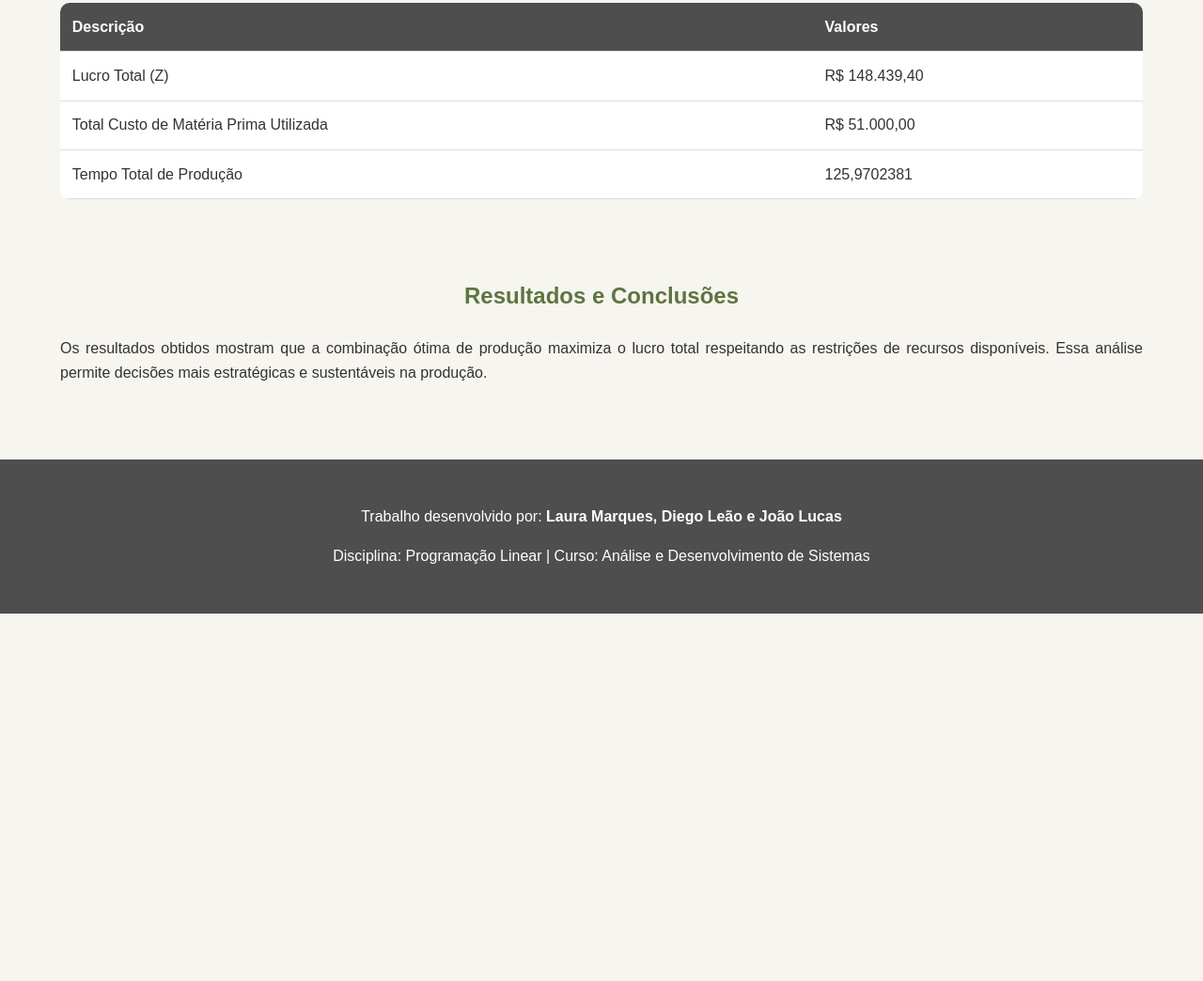
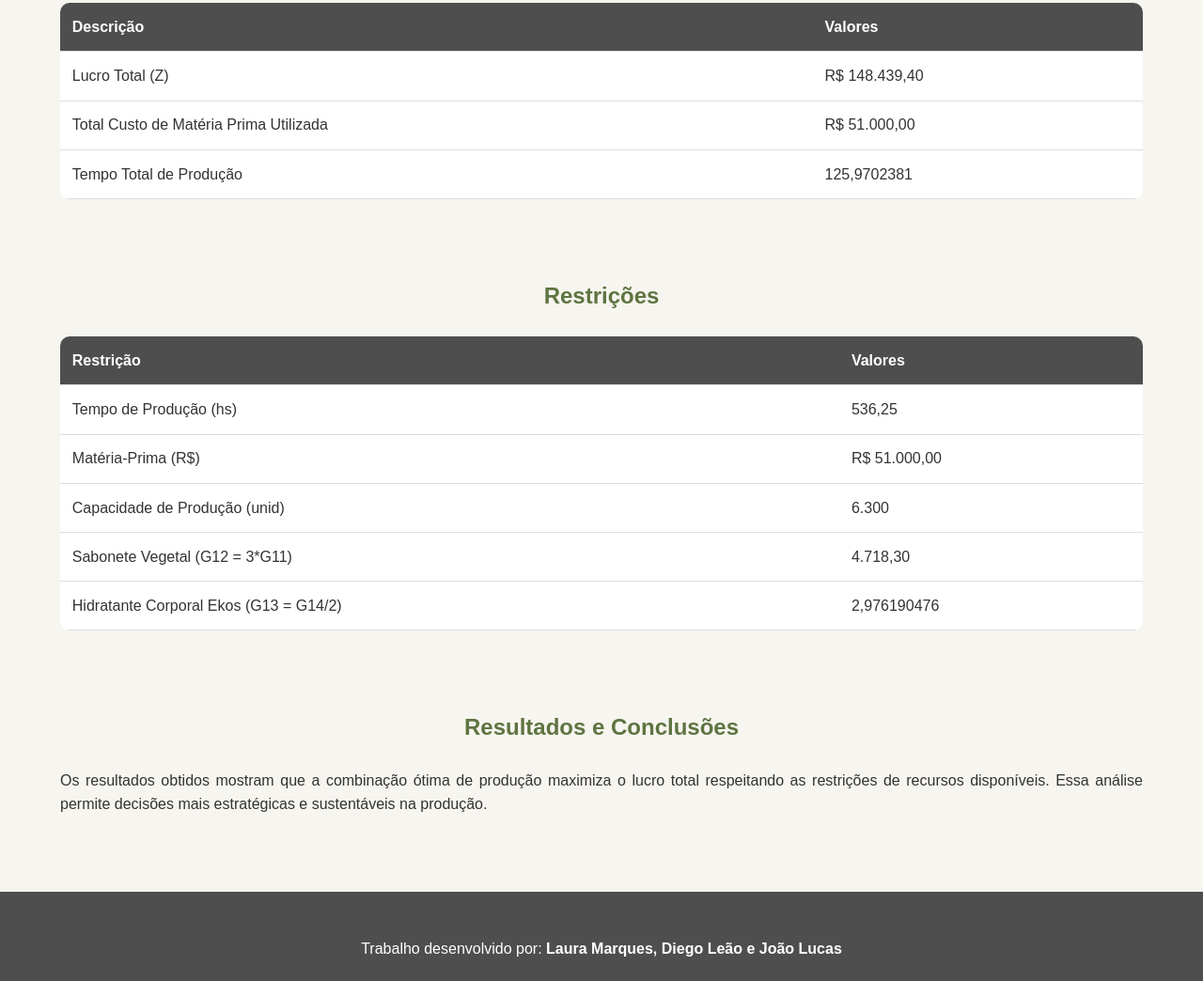
Before and after one commit to diegolvf/natura, a plain HTML site: page index.html in a window 1280 px wide. Shown: the part 5011-6055 px from the top of the page at 94% size. Before the commit the page ends 5664 px from the top, so only its background shows below. Drawn offline with Linux system fonts and the light colour scheme.

Commit message:
Adicionando tabela de restrições do solver.

```diff
--- a/css/style.css
+++ b/css/style.css
@@ -142,6 +142,14 @@ tfoot .valor-otimizado {
     text-align: left;
 }
 
+.restricoes-solver {
+    text-align: left;
+}
+
+.restricoes-values {
+    text-align: left;
+}
+
 #solver img {
     display: block;
     max-width: 700px;
--- a/index.html
+++ b/index.html
@@ -495,6 +495,42 @@
         </div>
     </section>
 
+     <section>
+        <h2>Restrições</h2>
+        <div class="table-container">
+            <table>
+                <thead>
+                    <tr>
+                        <th class="restricoes-solver">Restrição</th>
+                        <th class="restricoes-solver">Valores</th>
+                    </tr>
+                </thead>
+                <tbody>
+                    <tr>
+                        <td class="restricoes-values">Tempo de Produção (hs)</td>
+                        <td class="restricoes-values">536,25</td>
+                    </tr>
+                    <tr>
+                        <td class="restricoes-values">Matéria-Prima (R$)</td>
+                        <td class="variaveis-values">R$ 51.000,00</td>
+                    </tr>
+                    <tr>
+                        <td class="restricoes-values">Capacidade de Produção (unid)</td>
+                        <td class="restricoes-values">6.300</td>
+                    </tr>
+                    <tr>
+                        <td class="restricoes-values">Sabonete Vegetal (G12 = 3*G11)</td>
+                        <td class="restricoes-values">4.718,30</td>
+                    </tr>
+                    <tr>
+                        <td class="restricoes-values">Hidratante Corporal Ekos (G13 = G14/2)</td>
+                        <td class="restricoes-values">2,976190476</td>
+                    </tr>
+                </tbody>
+            </table>
+        </div>
+    </section>
+
     <section id="resultados">
         <h2>Resultados e Conclusões</h2>
         <p>Os resultados obtidos mostram que a combinação ótima de produção maximiza o lucro total respeitando as
```
